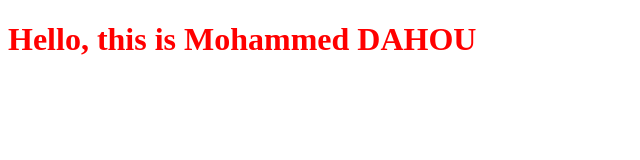
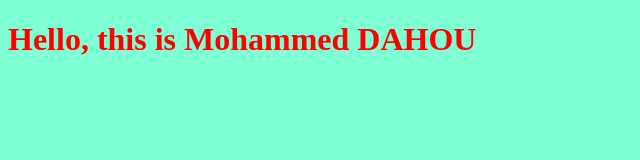
Before and after one commit to DAHOUMOHAMMED/myproject2, a plain HTML site: page index.html in a window 1280 px wide. Shown: the whole page, without its empty margins (0-640 px from the left). Drawn offline with Linux system fonts and the light colour scheme.

Commit message:
Changing background color in css file

```diff
--- a/style.css
+++ b/style.css
@@ -2,3 +2,8 @@ h1
 {
     color: red;
 }
+
+body
+{
+    background: aquamarine;
+}
```
